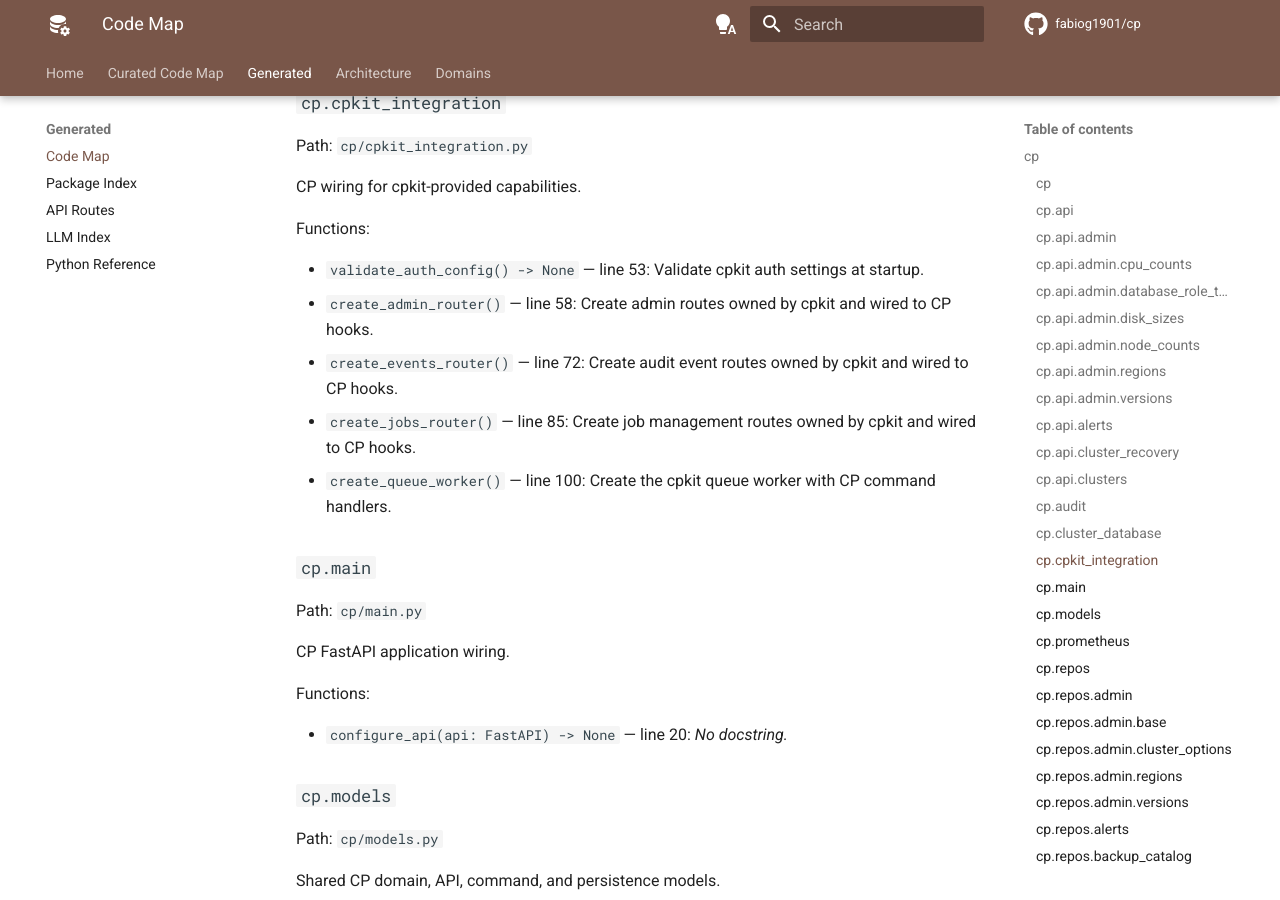
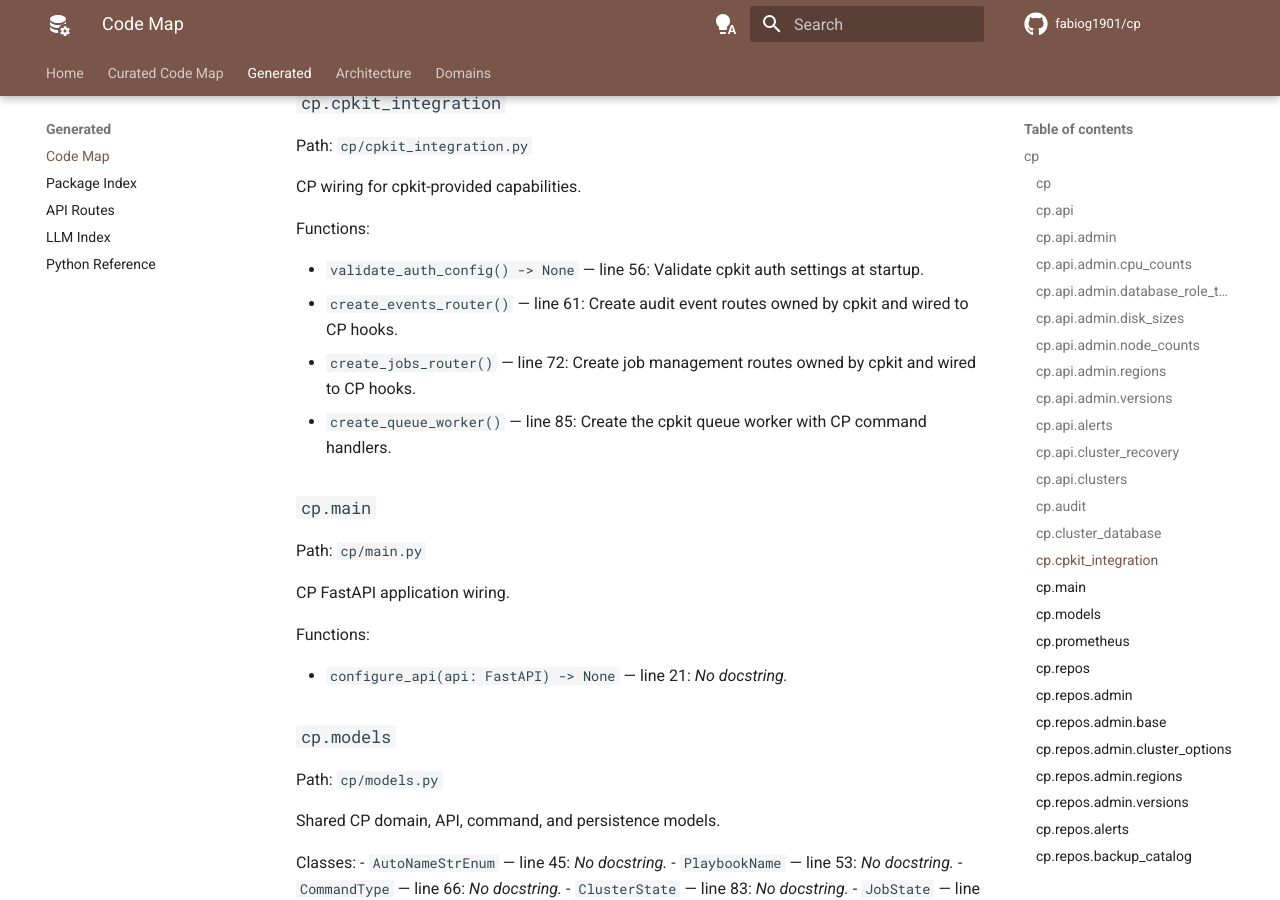
Before and after one commit to fabiog1901/cp, an MkDocs documentation site: the page built from docs/generated/code-map.md, in a window 1280 px wide and 900 px high, scrolled down 10087 px. Built offline with MkDocs 1.6.1 and Material for MkDocs 9.7.7, drawn with Linux system fonts in a browser that asks for light colours; comment, search, counter and statistics services are not loaded.

Commit message:
Split cpkit admin router from CP admin routes

```diff
--- a/docs/generated/code-map.md
+++ b/docs/generated/code-map.md
@@ -262,11 +262,10 @@ CP wiring for cpkit-provided capabilities.
 
 Functions:
 
-- `validate_auth_config() -> None` — line 53: Validate cpkit auth settings at startup.
-- `create_admin_router()` — line 58: Create admin routes owned by cpkit and wired to CP hooks.
-- `create_events_router()` — line 72: Create audit event routes owned by cpkit and wired to CP hooks.
-- `create_jobs_router()` — line 85: Create job management routes owned by cpkit and wired to CP hooks.
-- `create_queue_worker()` — line 100: Create the cpkit queue worker with CP command handlers.
+- `validate_auth_config() -> None` — line 56: Validate cpkit auth settings at startup.
+- `create_events_router()` — line 61: Create audit event routes owned by cpkit and wired to CP hooks.
+- `create_jobs_router()` — line 72: Create job management routes owned by cpkit and wired to CP hooks.
+- `create_queue_worker()` — line 85: Create the cpkit queue worker with CP command handlers.
 
 ### `cp.main`
 
@@ -276,7 +275,7 @@ CP FastAPI application wiring.
 
 Functions:
 
-- `configure_api(api: FastAPI) -> None` — line 20: _No docstring._
+- `configure_api(api: FastAPI) -> None` — line 21: _No docstring._
 
 ### `cp.models`
 
```
Also changed, not shown: docs/generated/llm-index.md (+1 -1 lines), docs/generated/package-index.md (+1 -1 lines), 4 other files.
